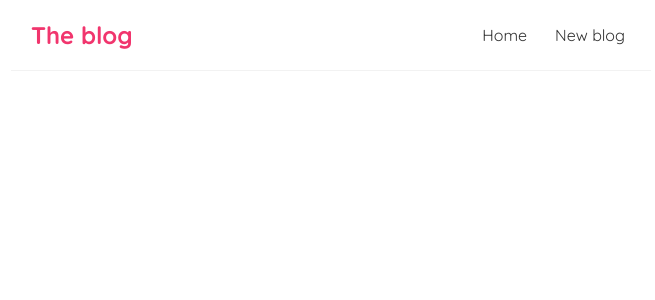
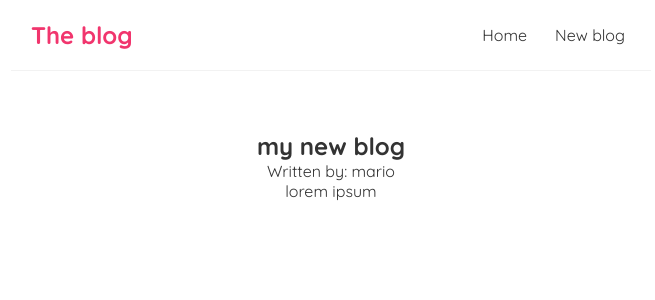
Before and after one commit to solenedel/blog, a React (Create React App) app: page /blogs/1 in a window 1280 px wide. Shown: the top 300 px of the page, without its empty margins (309-964 px from the left). Built offline with nearby package versions, Linux system fonts and the light colour scheme; data requests are answered from the project's data file.

Commit message:
fetch blog details with useFetch

```diff
--- a/src/App.js
+++ b/src/App.js
@@ -3,6 +3,7 @@
 import Home from './components/Home';
 import { BrowserRouter as Router, Route, Switch } from 'react-router-dom';
 import Create from './components/Create';
+import BlogDetails from './components/BlogDetails';
 
 function App() {
 
@@ -18,6 +19,9 @@
              <Route exact path="/create">
               <Create />
             </Route>
+             <Route exact path="/blogs/:id">
+              <BlogDetails />
+            </Route>
           </Switch>
         </div>
       </div>
--- /dev/null
+++ b/src/components/BlogDetails.js
@@ -0,0 +1,24 @@
+import React from "react";
+import { useParams } from "react-router-dom";
+import useFetch from '../useFetch';
+
+
+const BlogDetails = () => {
+  const { id } = useParams();
+  const { data: blog, error, isLoading } = useFetch('http://localhost:8082/blogs/' + id);
+
+  return (
+  <div className="blog-details">
+    { isLoading && <div>loading...</div> }
+    { error && <div>{error}</div> }
+    { blog && (
+      <article>
+        <h2>{blog.title}</h2>
+        <p>Written by: {blog.author}</p>
+        <div>{blog.body}</div>
+      </article>
+    )}
+  </div> );
+}
+
+export default BlogDetails;
--- a/src/components/BlogList.js
+++ b/src/components/BlogList.js
@@ -1,16 +1,17 @@
 import React from 'react';
+import { Link } from 'react-router-dom';
 
 const BlogList = ({ blogs, title }) => {
-
-
 
   return (
     <div className="blog-list">
       <h2>{title}</h2>
       {blogs.map((blog) => (
         <div className="blog-preview" key={blog.id}>
-           <h2>{ blog.title }</h2>
-           <p>Written by { blog.author }</p>
+          <Link to={`/blogs/${blog.id}`}>
+            <h2>{ blog.title }</h2>
+            <p>Written by { blog.author }</p>
+          </Link>
         </div>
       ))}
     </div>
```
